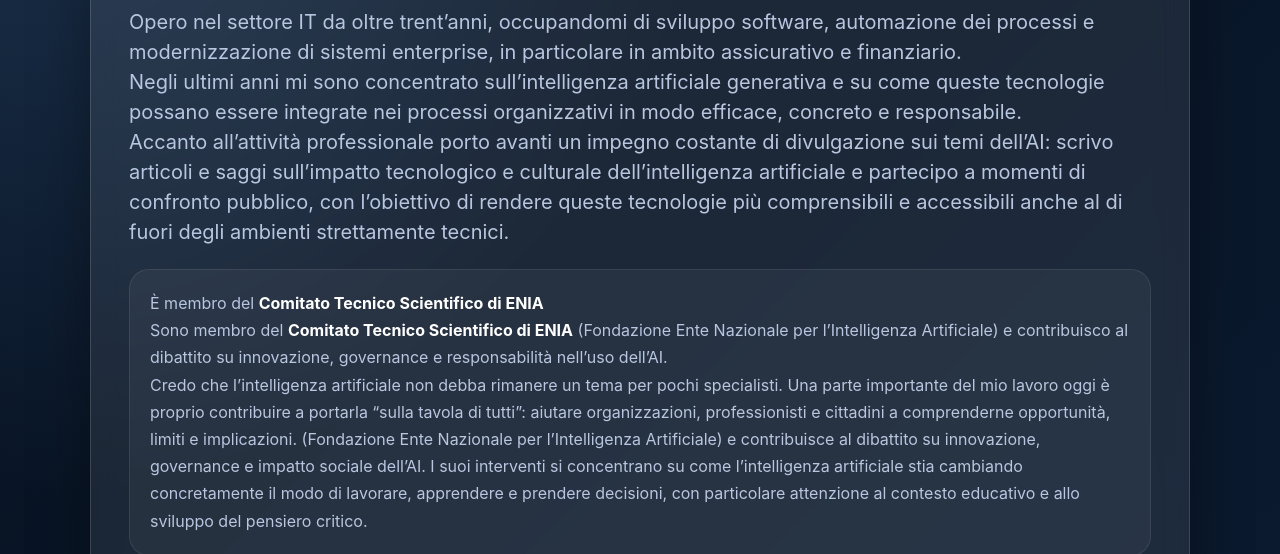
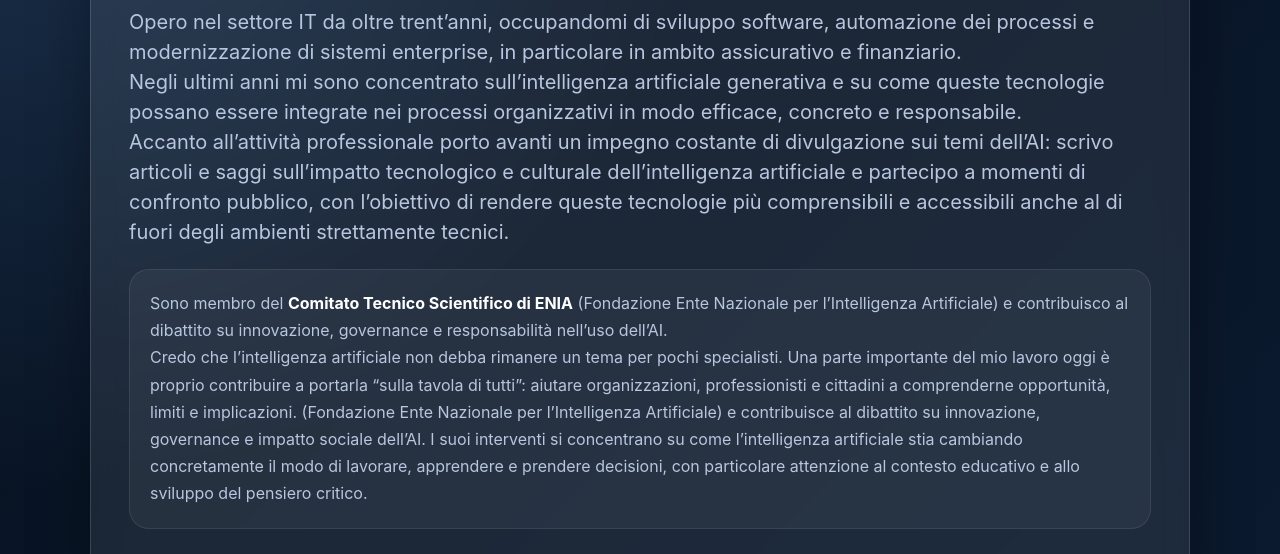
Before and after one commit to ggarofalo-dev/ggarofalo-dev.github.io, a plain HTML site: page index.html in a window 1280 px wide. Shown: the part 245-799 px from the top of the page. Drawn offline with Linux system fonts and the light colour scheme.

Commit message:
Update index.html

```diff
--- a/index.html
+++ b/index.html
@@ -358,8 +358,7 @@
 
         <div class="bio-box">
           <p>
-            È membro del <strong style="color:#ffffff;">Comitato Tecnico Scientifico di ENIA</strong>
-             <br/>Sono membro del <strong style="color:#ffffff;">Comitato Tecnico Scientifico di ENIA</strong> (Fondazione Ente Nazionale per l’Intelligenza Artificiale) e contribuisco al dibattito su innovazione, governance e responsabilità nell’uso dell’AI.
+            Sono membro del <strong style="color:#ffffff;">Comitato Tecnico Scientifico di ENIA</strong> (Fondazione Ente Nazionale per l’Intelligenza Artificiale) e contribuisco al dibattito su innovazione, governance e responsabilità nell’uso dell’AI.
           <br/>Credo che l’intelligenza artificiale non debba rimanere un tema per pochi specialisti. Una parte importante del mio lavoro oggi è proprio contribuire a portarla “sulla tavola di tutti”: aiutare organizzazioni, professionisti e cittadini a comprenderne opportunità, limiti e implicazioni.
 
             (Fondazione Ente Nazionale per l’Intelligenza Artificiale) e contribuisce al dibattito su innovazione,
```
